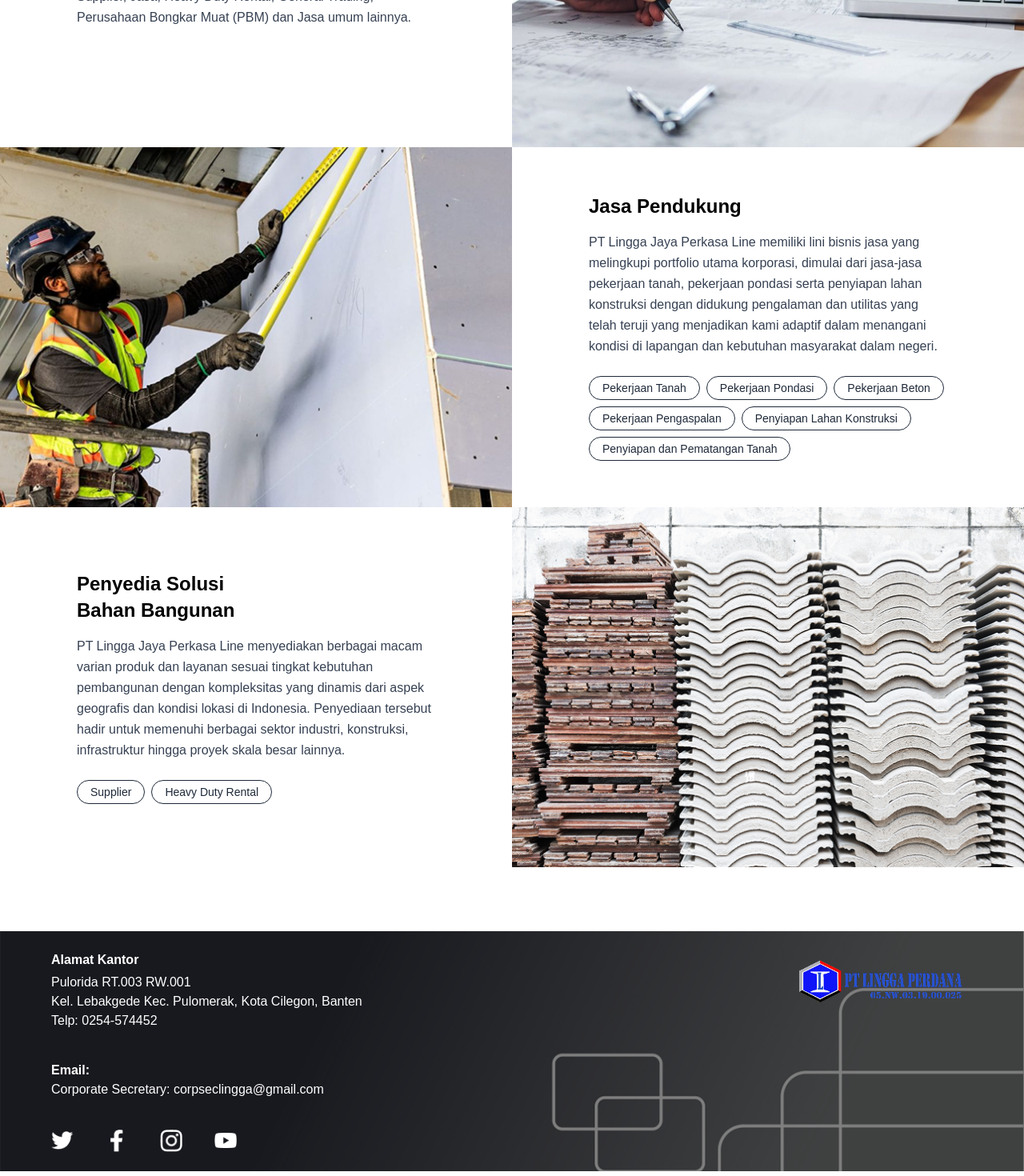
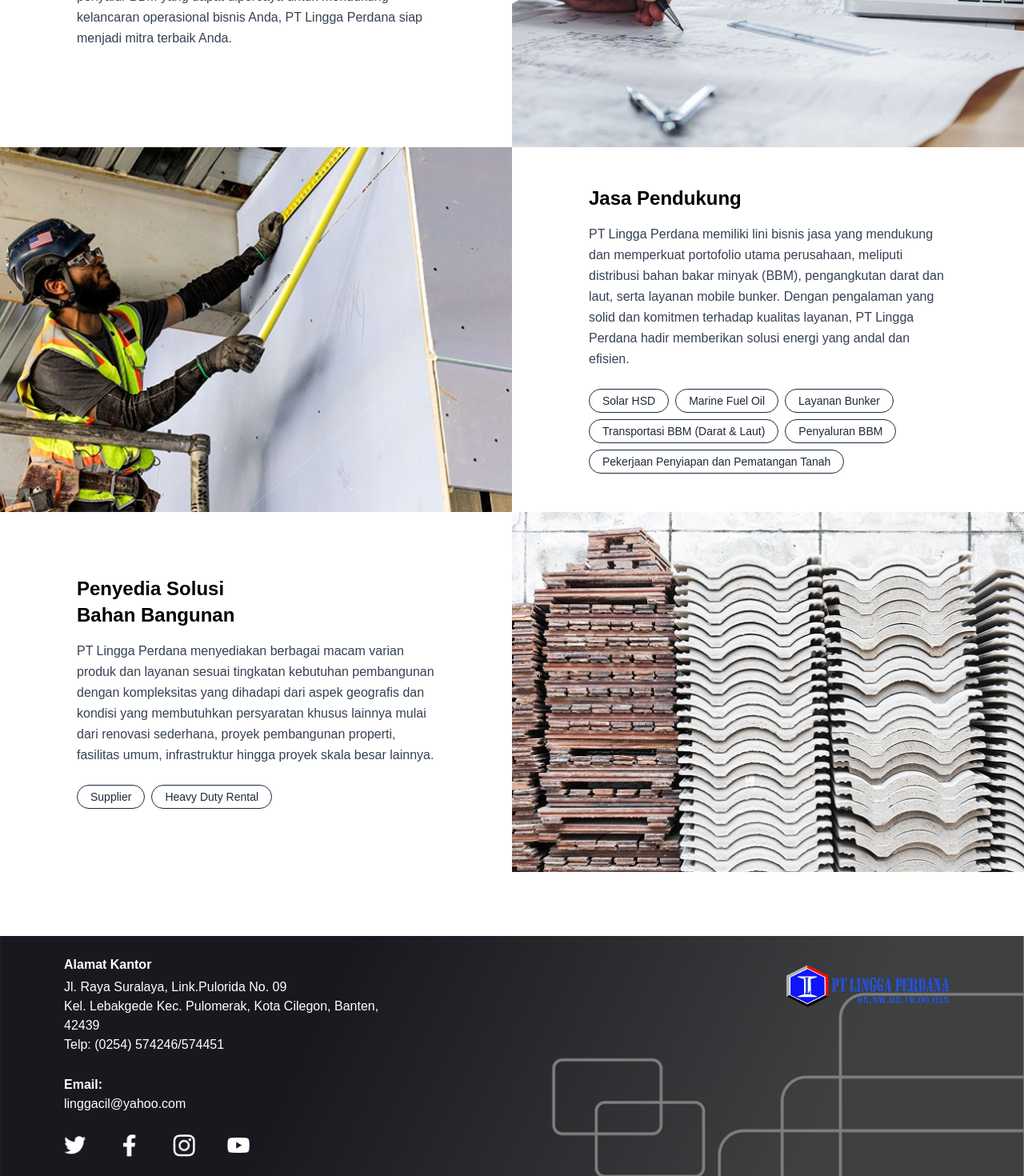
Before and after one commit to marcelino0707/faldog, a Next.js app: page /service in a window 1280 px wide. Shown: the part 938-2408 px from the top of the page at 80% size. Built offline with nearby package versions, Linux system fonts and the light colour scheme.

Commit message:
revisi final

```diff
--- a/src/app/components/Footer.js
+++ b/src/app/components/Footer.js
@@ -11,18 +11,21 @@ export default function Footer() {
                 style={{ objectFit: "cover", objectPosition: "center" }}
                 priority
             />
-            <div className="absolute inset-0 flex flex-col md:flex-row justify-between items-center md:items-start px-6 md:px-16 py-6 gap-6 bg-black/50">
+            <div className="absolute inset-0 flex flex-col md:flex-row justify-between items-center md:items-start px-4 lg:px-20 py-6 gap-6 bg-black/50">
                 <div className="text-white text-sm md:text-base font-light max-w-md w-full h-full flex flex-col justify-between">
                     <div className="mb-4">
                         <strong className="block font-bold mb-1">Alamat Kantor</strong>
                         <p>
-                            Pulorida RT.003 RW.001
+                            Jl. Raya Suralaya, Link.Pulorida No. 09
                         </p>
                         <p>
-                            Kel. Lebakgede Kec. Pulomerak, Kota Cilegon, Banten
+                            Kel. Lebakgede Kec. Pulomerak, Kota Cilegon, Banten,
                         </p>
                         <p>
-                            Telp: 0254-574452
+                            42439
+                        </p>
+                        <p>
+                            Telp: (0254) 574246/574451
                         </p>
                     </div>
                     <div className="mb-4">
@@ -30,7 +33,7 @@ export default function Footer() {
                             Email:
                         </p>
                         <p>
-                            Corporate Secretary: corpseclingga@gmail.com
+                            linggacil@yahoo.com
                         </p>
                     </div>
                     <div className="flex gap-10">
--- a/src/app/contact/page.js
+++ b/src/app/contact/page.js
@@ -63,12 +63,13 @@ export default function Contact() {
                 <div className="grid grid-cols-1 md:grid-cols-2 gap-10">
                     {/* Kiri: Informasi kantor */}
                     <div className="px-20">
-                        <h1 className="font-bold text-2xl mb-4">PT Lingga Jaya Perkasa Line</h1>
+                        <h1 className="font-bold text-2xl mb-4">PT Lingga Perdana</h1>
                         <p className="mb-4 text-base">
-                            Jl. Raya Suralaya No. 09 Link. Pulorida Kel. Lebakgede, Kec. Pulomerak, Kota Cilegon, Banten, Indonesia
+                            Jl. Raya Suralaya, Link. Pulorida No. 09 <br />
+                            Kel. Lebakgede, Kec. Pulomerak, <br />
+                            Kota Cilegon, Banten, Indonesia
                         </p>
-                        <p className="text-base mb-1">Phone: 0254-574246</p>
-                        <p className="text-base mb-4">Fax: 0254-574542</p>
+                        <p className="text-base mb-4">Phone: (0254) 574246/574451 <br/> Fax: (0254) 574976/574452 <br/> E-mail: linggacil@yahoo.com </p>
                     </div>
 
                     {/* Kanan: Form */}
--- a/src/app/data/services.js
+++ b/src/app/data/services.js
@@ -3,7 +3,7 @@ export const services = [
         slug: "1",
         mini_image: "/services/image 1.png",
         image: "/service-detail/1.png",
-        title: "Pekerjaan Tanah",
+        title: "Solar HSD",
         subtitle: "Jasa Pekerjaan Tanah: Fondasi Sukses untuk Setiap Proyek Konstruksi",
         first_content: "Pekerjaan tanah merupakan langkah awal yang sangat penting dalam setiap proyek konstruksi. Ini adalah proses persiapan lahan yang memerlukan perencanaan matang, peralatan yang tepat, serta tenaga ahli yang berpengalaman. Di perusahaan kami, kami memahami bahwa kualitas pekerjaan tanah akan memengaruhi kesuksesan dan keamanan bangunan atau infrastruktur yang dibangun di atasnya. Oleh karena itu, kami menawarkan layanan pekerjaan tanah profesional yang dirancang untuk memastikan bahwa setiap proyek dimulai dengan dasar yang kuat dan stabil.",
         second_content: "Pekerjaan tanah meliputi serangkaian proses yang bertujuan untuk mempersiapkan lahan atau tanah agar siap digunakan untuk pembangunan. Proses ini mencakup penggalian, pemadatan, pengurugan, serta stabilisasi tanah untuk memastikan tanah mampu menopang bangunan atau struktur di atasnya dengan aman dan tahan lama. Layanan ini sangat penting untuk berbagai proyek, mulai dari konstruksi rumah, gedung bertingkat, jalan, jembatan, hingga proyek infrastruktur besar lainnya."
@@ -12,7 +12,7 @@ export const services = [
         slug: "2",
         mini_image: "/services/image 2.png",
         image: "/service-detail/2.png",
-        title: "Pekerjaan Pondasi",
+        title: "Marine Fuel Oil",
         subtitle: "Jasa Pekerjaan Pondasi: Solusi Konstruksi Tangguh untuk Fondasi yang Kuat dan Tahan Lama",
         first_content: "Pekerjaan pondasi merupakan aspek fundamental dalam setiap proyek konstruksi, baik untuk bangunan, jembatan, jalan, maupun infrastruktur berat lainnya. Sebagai elemen dasar dari struktur bangunan, pondasi harus mampu menopang seluruh beban di atasnya dengan stabil dan aman. Di sinilah peran penting jasa pekerjaan pondasi yang kami tawarkan. Dengan pengalaman dan keahlian yang mendalam, perusahaan kami menyediakan solusi pondasi yang andal, inovatif, dan sesuai dengan kebutuhan spesifik setiap proyek.",
         second_content: "Pekerjaan pondasi mencakup segala proses untuk membangun dasar yang kuat bagi struktur di atasnya. Tujuannya adalah untuk mendistribusikan beban bangunan secara merata ke tanah di bawahnya, mencegah penurunan tanah, retakan, atau kerusakan struktural. Proses ini tidak hanya membutuhkan perencanaan teknis yang matang, tetapi juga penguasaan dalam hal kondisi tanah, beban bangunan, dan faktor lingkungan."
@@ -21,7 +21,7 @@ export const services = [
         slug: "3",
         mini_image: "/services/image 3.png",
         image: "/service-detail/3.png",
-        title: "Pekerjaan Beton",
+        title: "Layanan Bunker",
         subtitle: "Jasa Pekerjaan Beton: Kualitas Konstruksi Tangguh dengan Beton Berkualitas Tinggi",
         first_content: "Pekerjaan pondasi merupakan aspek fundamental dalam setiap proyek konstruksi, baik untuk bangunan, jembatan, jalan, maupun infrastruktur berat lainnya. Sebagai elemen dasar dari struktur bangunan, pondasi harus mampu menopang seluruh beban di atasnya dengan stabil dan aman. Di sinilah peran penting jasa pekerjaan pondasi yang kami tawarkan. Dengan pengalaman dan keahlian yang mendalam, perusahaan kami menyediakan solusi pondasi yang andal, inovatif, dan sesuai dengan kebutuhan spesifik setiap proyek.",
         second_content: "Pekerjaan beton mencakup seluruh proses yang terkait dengan penggunaan beton dalam konstruksi. Ini meliputi persiapan campuran beton, pengecoran, perawatan (curing), dan finishing beton. Beton yang baik harus memiliki kekuatan, ketahanan, dan fleksibilitas yang cukup untuk menopang bangunan atau infrastruktur dengan beban dan kondisi lingkungan yang bervariasi."
@@ -30,7 +30,7 @@ export const services = [
         slug: "4",
         mini_image: "/services/image 4.png",
         image: "/service-detail/4.png",
-        title: "Pekerjaan Pengaspalan",
+        title: "Transportasi BBM (Darat & Laut)",
         subtitle: "Jasa Pekerjaan Pengaspalan: Solusi Jalan yang Kuat, Tahan Lama, dan Berkualitas Tinggi",
         first_content: "Pengaspalan adalah proses penting dalam membangun dan memperbaiki infrastruktur jalan, lapangan parkir, area industri, dan berbagai fasilitas umum lainnya. Kualitas pengaspalan sangat menentukan daya tahan, keamanan, serta kenyamanan jalan atau area yang dilapisi aspal. Sebagai perusahaan yang berfokus pada konstruksi infrastruktur, kami menyediakan jasa pengaspalan profesional dengan standar tinggi dan teknologi mutakhir untuk memastikan hasil yang kuat, halus, dan tahan lama.",
         second_content: "Pekerjaan pengaspalan melibatkan penerapan lapisan aspal di atas permukaan jalan atau area tertentu. Aspal adalah campuran agregat (seperti kerikil, pasir, dan batu pecah) dengan bahan pengikat (bitumen) yang dihamparkan dan dipadatkan untuk menciptakan permukaan yang halus, kuat, dan tahan terhadap berbagai kondisi cuaca. Jasa pengaspalan kami mencakup semua tahap pekerjaan mulai dari persiapan lahan, aplikasi aspal, hingga pemeliharaan pasca-pengaspalan."
@@ -39,7 +39,7 @@ export const services = [
         slug: "5",
         mini_image: "/services/image 5.png",
         image: "/service-detail/5.png",
-        title: "Penyiapan Lahan Konstruksi",
+        title: "Penyaluran BBM",
         subtitle: "Jasa Penyiapan Lahan Konstruksi: Fondasi Awal untuk Kesuksesan Proyek Anda",
         first_content: "Pengaspalan adalah proses penting dalam membangun dan memperbaiki infrastruktur jalan, lapangan parkir, area industri, dan berbagai fasilitas umum lainnya. Kualitas pengaspalan sangat menentukan daya tahan, keamanan, serta kenyamanan jalan atau area yang dilapisi aspal. Sebagai perusahaan yang berfokus pada konstruksi infrastruktur, kami menyediakan jasa pengaspalan profesional dengan standar tinggi dan teknologi mutakhir untuk memastikan hasil yang kuat, halus, dan tahan lama.",
         second_content: "Pekerjaan pengaspalan melibatkan penerapan lapisan aspal di atas permukaan jalan atau area tertentu. Aspal adalah campuran agregat (seperti kerikil, pasir, dan batu pecah) dengan bahan pengikat (bitumen) yang dihamparkan dan dipadatkan untuk menciptakan permukaan yang halus, kuat, dan tahan terhadap berbagai kondisi cuaca. Jasa pengaspalan kami mencakup semua tahap pekerjaan mulai dari persiapan lahan, aplikasi aspal, hingga pemeliharaan pasca-pengaspalan."
@@ -48,7 +48,7 @@ export const services = [
         slug: "6",
         mini_image: "/services/image 6.png",
         image: "/service-detail/6.png",
-        title: "Penyiapan dan Pematangan Tanah",
+        title: "Pekerjaan Penyiapan dan Pematangan Tanah",
         subtitle: "Jasa Penyiapan dan Pematangan Tanah: Fondasi Kuat untuk Proyek Konstruksi Anda",
         first_content: "Penyiapan dan pematangan tanah adalah tahap awal yang sangat penting dalam setiap proyek konstruksi. Proses ini memastikan bahwa tanah di lokasi proyek memiliki stabilitas, kekuatan, dan kondisi optimal untuk mendukung pembangunan yang aman dan efisien. Sebagai perusahaan berpengalaman di bidang konstruksi, kami menyediakan layanan penyiapan dan pematangan tanah yang komprehensif, mencakup berbagai pekerjaan teknis untuk memastikan bahwa tanah siap digunakan dan sesuai dengan spesifikasi proyek.",
         second_content: "Penyiapan dan pematangan tanah adalah serangkaian kegiatan untuk mempersiapkan tanah di lokasi proyek agar memiliki daya dukung yang cukup bagi struktur yang akan dibangun di atasnya. Penyiapan tanah melibatkan pembersihan lahan, penggalian, dan pengurugan, sementara pematangan tanah mencakup pemadatan, stabilisasi, dan pengelolaan drainase. Kedua proses ini bertujuan untuk memastikan permukaan tanah memiliki kekuatan dan stabilitas yang diperlukan, sehingga konstruksi dapat berjalan dengan aman dan lancar."
--- a/src/app/news/page.js
+++ b/src/app/news/page.js
@@ -1,6 +1,6 @@
 "use client";
 
-import { useState, useRef, useEffect } from "react";
+import { useState, useRef } from "react";
 import Image from "next/image";
 import Link from "next/link";
 
--- a/src/app/service/page.js
+++ b/src/app/service/page.js
@@ -34,13 +34,10 @@ export default function Service() {
             <div className="order-2 md:order-1 flex items-center justify-center bg-white px-6 md:px-10 py-10 md:py-12">
             <div className="max-w-md">
                 <h3 className="text-xl md:text-2xl font-bold text-black mb-4">
-                Mitra Anda Dalam Konstruksi
+                    Siap Menjadi Mitra Energi Bisnis Anda
                 </h3>
                 <p className="text-gray-700 text-base leading-relaxed">
-                Perusahaan kami bersedia dan merasa mampu dalam bentuk penanganan
-                pekerjaan di bidang Pertambangan, Kontraktor, Supplier, Jasa,
-                Heavy Duty Rental, General Trading, Perusahaan Bongkar Muat (PBM)
-                dan Jasa umum lainnya.
+                    Kami terbuka untuk menjalin kemitraan baru dengan perusahaan atau institusi yang membutuhkan solusi distribusi BBM yang aman, efisien, dan terintegrasi. Jika Anda mencari penyalur BBM yang dapat dipercaya untuk mendukung kelancaran operasional bisnis Anda, PT Lingga Perdana siap menjadi mitra terbaik Anda.
                 </p>
             </div>
             </div>
@@ -69,26 +66,21 @@ export default function Service() {
             <div className="order-2 flex items-center justify-center bg-white px-6 md:px-10 py-10 md:py-12">
             <div className="max-w-md">
                 <h3 className="text-xl md:text-2xl font-bold text-black mb-4">
-                Jasa Pendukung
+                    Jasa Pendukung
                 </h3>
                 <p className="text-gray-700 text-base leading-relaxed mb-6">
-                PT Lingga Jaya Perkasa Line memiliki lini bisnis jasa yang
-                melingkupi portfolio utama korporasi, dimulai dari jasa-jasa
-                pekerjaan tanah, pekerjaan pondasi serta penyiapan lahan
-                konstruksi dengan didukung pengalaman dan utilitas yang telah
-                teruji yang menjadikan kami adaptif dalam menangani kondisi di
-                lapangan dan kebutuhan masyarakat dalam negeri.
+                    PT Lingga Perdana memiliki lini bisnis jasa yang mendukung dan memperkuat portofolio utama perusahaan, meliputi distribusi bahan bakar minyak (BBM), pengangkutan darat dan laut, serta layanan mobile bunker. Dengan pengalaman yang solid dan komitmen terhadap kualitas layanan, PT Lingga Perdana hadir memberikan solusi energi yang andal dan efisien.
                 </p>
 
                 {/* Badges */}
                 <div className="flex flex-wrap gap-2">
                 {[
-                    "Pekerjaan Tanah",
-                    "Pekerjaan Pondasi",
-                    "Pekerjaan Beton",
-                    "Pekerjaan Pengaspalan",
-                    "Penyiapan Lahan Konstruksi",
-                    "Penyiapan dan Pematangan Tanah",
+                    "Solar HSD",
+                    "Marine Fuel Oil",
+                    "Layanan Bunker",
+                    "Transportasi BBM (Darat & Laut)",
+                    "Penyaluran BBM",
+                    "Pekerjaan Penyiapan dan Pematangan Tanah",
                 ].map((item, index) => {
                     const matchedService = services.find(
                     (service) => service.title === item
@@ -123,12 +115,7 @@ export default function Service() {
                 Penyedia Solusi <br /> Bahan Bangunan
                 </h3>
                 <p className="text-gray-700 text-base leading-relaxed mb-6">
-                PT Lingga Jaya Perkasa Line menyediakan berbagai macam varian
-                produk dan layanan sesuai tingkat kebutuhan pembangunan dengan
-                kompleksitas yang dinamis dari aspek geografis dan kondisi lokasi
-                di Indonesia. Penyediaan tersebut hadir untuk memenuhi berbagai
-                sektor industri, konstruksi, infrastruktur hingga proyek skala
-                besar lainnya.
+                    PT Lingga Perdana menyediakan berbagai macam varian produk dan layanan sesuai tingkatan kebutuhan pembangunan dengan kompleksitas yang dihadapi dari aspek geografis dan kondisi yang membutuhkan persyaratan khusus lainnya mulai dari renovasi sederhana, proyek pembangunan properti, fasilitas umum, infrastruktur hingga proyek skala besar lainnya.
                 </p>
 
                 {/* Badges */}
```
Also changed, not shown: src/app/page.js (+12 -42 lines).
